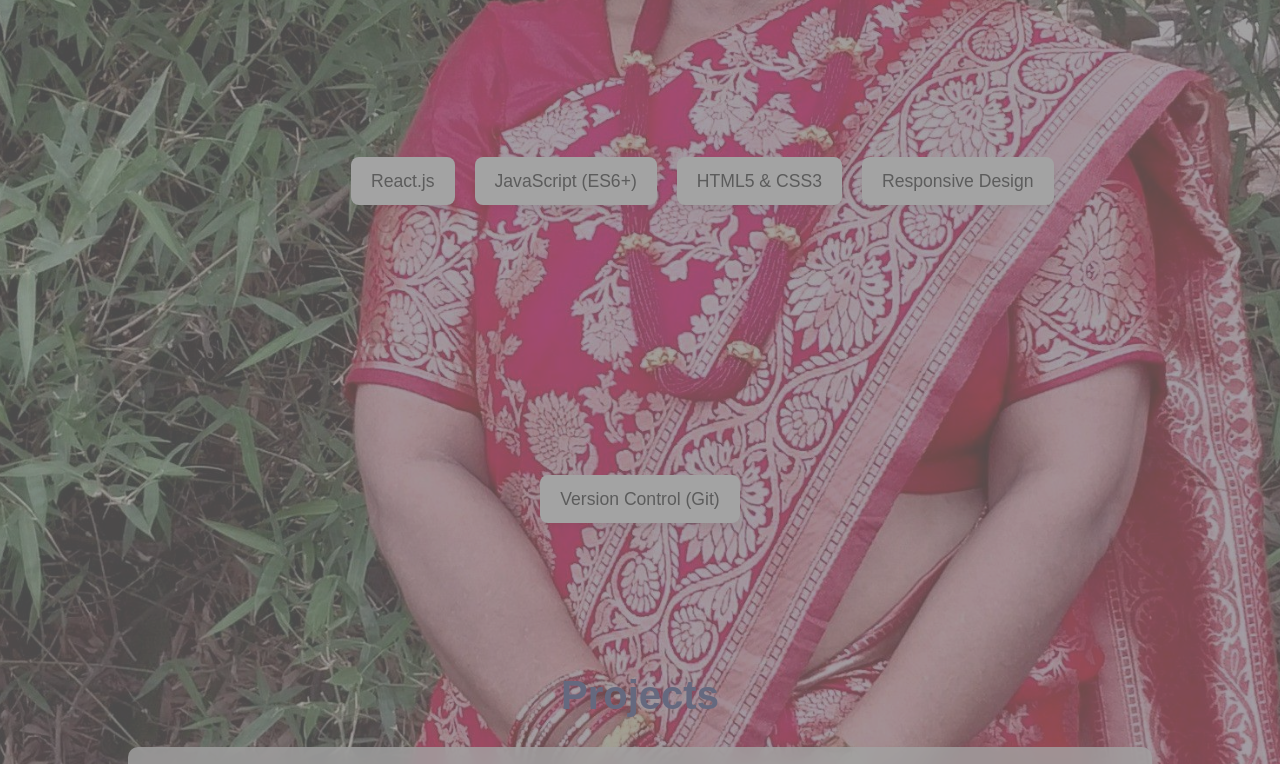
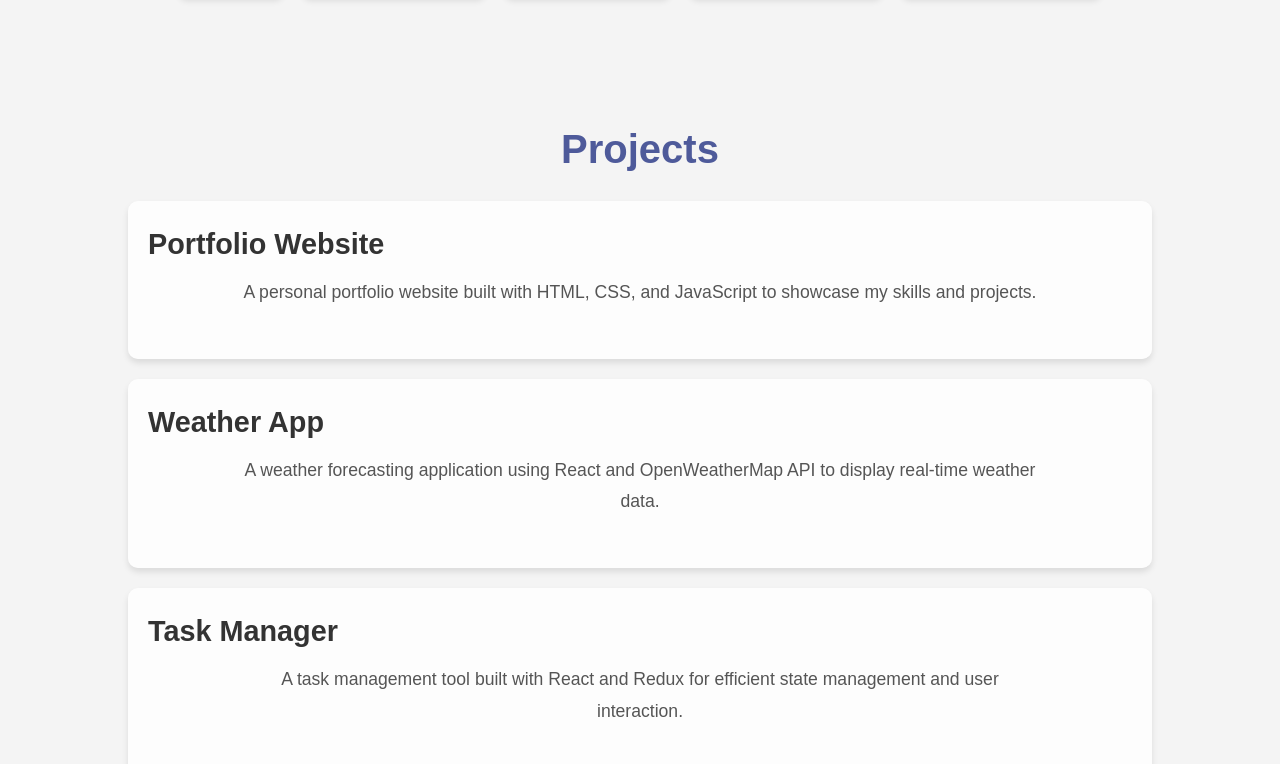
Before and after one commit to RazNishchal/PortfolioTemporary, a plain HTML site: page index.html in a window 1280 px wide. Shown: the part 734-1498 px from the top of the page. Drawn offline with Linux system fonts and the light colour scheme.

Commit message:
Final Commit

```diff
--- a/index.html
+++ b/index.html
@@ -55,7 +55,6 @@
       section h2 {
         font-size: 2.5rem;
         margin-bottom: 20px;
-        margin-top: 20px;
         text-align: center;
         color: #4e5a9a;
       }
@@ -74,13 +73,12 @@
         flex-wrap: wrap;
         justify-content: center;
         gap: 20px;
-        margin-top: 250px;
+        margin-top: 20px;
       }
       ul li {
         background-color: #fff;
         border-radius: 8px;
         padding: 10px 20px;
-         margin-top: 250px;
         box-shadow: 0 4px 6px rgba(0, 0, 0, 0.1);
         font-size: 1.1rem;
         transition: transform 0.3s ease;
@@ -90,14 +88,6 @@
       }
 
       /* Project Cards */
-      .nirmala {
-        background-image: url('nirmala.jpg');
-        height: 1600px;
-        background-size: cover;
-        background-position: center;
-        filter: brightness(0.5);
-        opacity: 0.7;
-      }
       .project {
         background: rgba(255, 255, 255, 0.8);
         backdrop-filter: blur(10px);
@@ -139,17 +129,15 @@
       }
     </style>
   </head>
-  <body >
+  <body>
     <header>
-      <div class="container" >
+      <div class="container">
         <h1>Nishchal Raj Subedi</h1>
         <p>
           Fourth-Year Computer Engineering Student | React Frontend Developer
         </p>
-
       </div>
     </header>
-    <div class="nirmala" background="nirmala.jpg></div>
 
     <section id="about">
       <div class="container">
@@ -164,9 +152,8 @@
 
     <section id="skills">
       <div class="container">
-
+        <h2>Skills</h2>
         <ul>
-            <h2>Skills</h2>
           <li>React.js</li>
           <li>JavaScript (ES6+)</li>
           <li>HTML5 & CSS3</li>
```
Also changed, not shown: nirmala.jpg (deleted).
